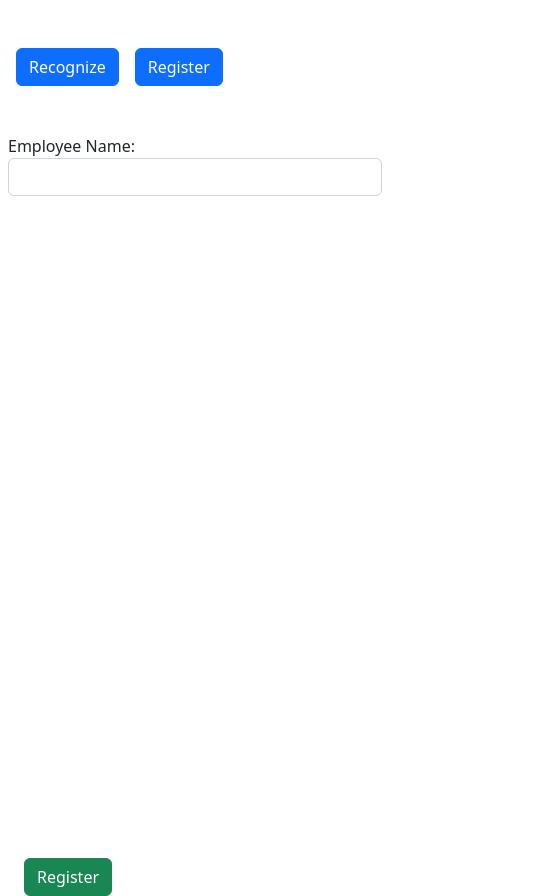
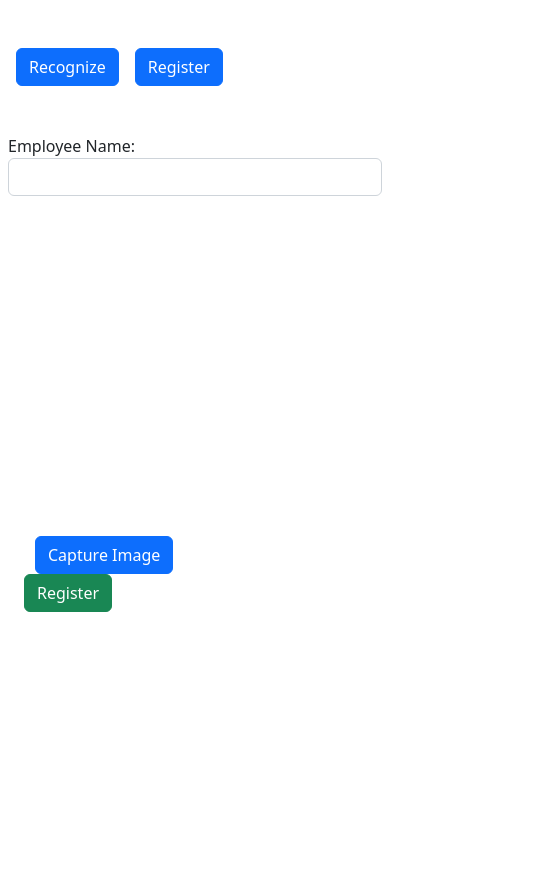
Before and after one commit to ensuresafeconsultancy/faceRecognitionCheck, a React (Vite) app in the folder faceidentification/: page /register in a window 390 px wide. Both pictures are taken after a click on the button "Open Camera". Shown: the whole page, 555 px wide, since content can reach past the window. After the commit the page ends 844 px from the top, so only its background shows below. Built offline with nearby package versions, Linux system fonts and the light colour scheme; no server answers.

Commit message:
register css added

```diff
--- a/faceidentification/src/components/Register.jsx
+++ b/faceidentification/src/components/Register.jsx
@@ -4,6 +4,7 @@
 import axios from 'axios';
 import { useState, useRef, useEffect } from 'react';
 import Swal from 'sweetalert2';
+import './register.css'
 
 const Register = () => {
   const [image, setImage] = useState(null);
@@ -126,8 +127,9 @@ const Register = () => {
                     <button className='btn btn-primary' type='button' onClick={openCamera}>Open Camera</button>
                   )}
                   {isCameraOpen && (
-                    <div >
-                      <video ref={videoRef} autoPlay width="720" height="560"></video>
+                    <div>
+                      <video ref={videoRef} autoPlay className='videoCanva'></video>
+                      {/* <video ref={videoRef} autoPlay className='videoCanva' width="720" height="560"></video> */}
                       {/* <video ref={videoRef} autoPlay className='img-fluid'></video> */}
                       <button className='btn btn-primary' type='button' onClick={captureImage} style={{ display: 'block', marginTop: '10px' }}>Capture Image</button>
                     </div>
--- /dev/null
+++ b/faceidentification/src/components/register.css
@@ -0,0 +1,11 @@
+.videoCanva{
+    width: 620px;
+    height: 520px;
+}
+
+@media only screen and (min-width: 320px) and (max-width: 450px) {
+    .videoCanva{
+        width: 320px;
+        height: 276px;
+    }
+}
```
